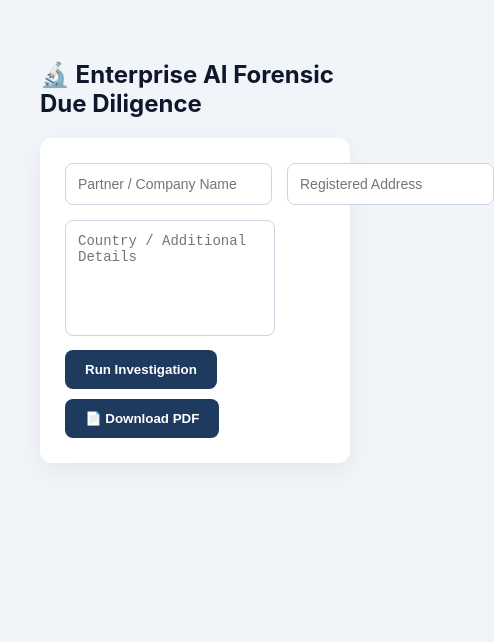
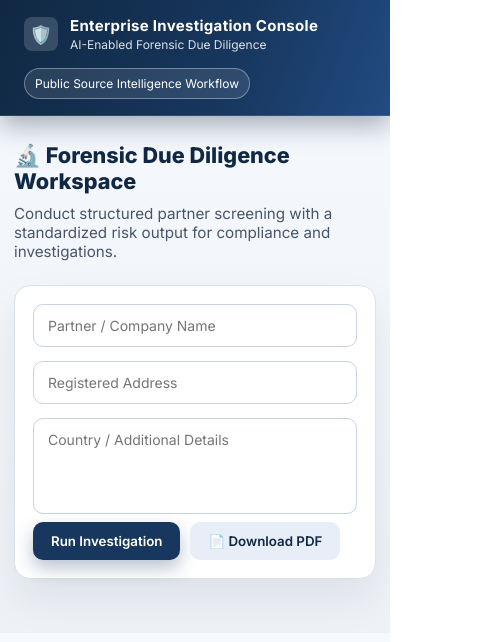
Before and after one commit to prahaislife-png/ai-forensic-dd, a website: page index.html in a window 390 px wide. Shown: the whole page, 494 px wide, since content can reach past the window. Drawn offline with Linux system fonts and the light colour scheme.

Commit message:
Add files via upload

```diff
--- a/index.html
+++ b/index.html
@@ -1,168 +1,358 @@
 <!DOCTYPE html>
-<html>
+<html lang="en">
 <head>
+<meta charset="UTF-8" />
+<meta name="viewport" content="width=device-width, initial-scale=1.0" />
 <title>AI Forensic DD</title>
 
+<link rel="preconnect" href="https://fonts.googleapis.com" />
+<link rel="preconnect" href="https://fonts.gstatic.com" crossorigin />
+<link href="https://fonts.googleapis.com/css2?family=Inter:wght@400;500;600;700;800&display=swap" rel="stylesheet" />
 <script src="https://cdnjs.cloudflare.com/ajax/libs/html2pdf.js/0.10.1/html2pdf.bundle.min.js"></script>
 
 <style>
-
-body{
-font-family: 'Inter', Segoe UI, Arial;
-background:#f1f5f9;
-max-width:1100px;
-margin:auto;
-padding:40px;
+:root {
+  --bg: #eef2f7;
+  --surface: #ffffff;
+  --surface-alt: #f8fafc;
+  --primary: #17375e;
+  --primary-strong: #102843;
+  --accent: #2e5b9f;
+  --text: #0f172a;
+  --text-muted: #475569;
+  --border: #d8e1ec;
+  --shadow: 0 20px 40px rgba(15, 23, 42, 0.08);
 }
 
-h2{
-color:#0f172a;
-margin-bottom:20px;
+* {
+  box-sizing: border-box;
 }
 
-.formCard{
-background:white;
-padding:25px;
-border-radius:12px;
-box-shadow:0 8px 24px rgba(0,0,0,0.06);
-margin-bottom:25px;
+body {
+  margin: 0;
+  font-family: "Inter", "Segoe UI", Arial, sans-serif;
+  background: linear-gradient(180deg, #f6f9fd 0%, var(--bg) 100%);
+  color: var(--text);
 }
 
-.inputRow{
-display:flex;
-gap:15px;
-margin-bottom:15px;
+.page {
+  max-width: 1120px;
+  margin: 0 auto;
+  padding: 0 24px 40px;
 }
 
-input, textarea{
-flex:1;
-padding:12px;
-border-radius:8px;
-border:1px solid #cbd5e1;
-font-size:14px;
+.topBar {
+  background: linear-gradient(110deg, var(--primary-strong) 0%, var(--primary) 60%, #224b82 100%);
+  color: #fff;
+  border-bottom: 1px solid rgba(255, 255, 255, 0.12);
+  box-shadow: 0 10px 24px rgba(16, 40, 67, 0.35);
 }
 
-textarea{
-height:90px;
-resize:none;
+.topBarInner {
+  max-width: 1120px;
+  margin: 0 auto;
+  padding: 16px 24px;
+  display: flex;
+  align-items: center;
+  justify-content: space-between;
+  gap: 16px;
 }
 
-button{
-padding:12px 20px;
-margin-top:10px;
-margin-right:10px;
-background:#1E3A5F;
-color:white;
-border:none;
-border-radius:8px;
-cursor:pointer;
-font-weight:600;
+.brand {
+  display: flex;
+  align-items: center;
+  gap: 12px;
 }
 
-button:hover{
-opacity:0.9;
+.brandMark {
+  width: 34px;
+  height: 34px;
+  border-radius: 8px;
+  background: rgba(255, 255, 255, 0.16);
+  display: grid;
+  place-items: center;
+  font-size: 18px;
 }
 
-.report{
-background:white;
-padding:35px;
-margin-top:20px;
-border-radius:14px;
-box-shadow:0 10px 28px rgba(0,0,0,0.07);
+.brandTitle {
+  margin: 0;
+  font-size: 15px;
+  font-weight: 700;
+  letter-spacing: 0.02em;
 }
 
-.header{
-border-bottom:3px solid #1E3A5F;
-margin-bottom:25px;
-padding-bottom:15px;
+.brandSub {
+  margin: 2px 0 0;
+  font-size: 12px;
+  opacity: 0.85;
 }
 
-.meta{
-font-size:14px;
-color:#475569;
-margin-top:10px;
+.statusPill {
+  font-size: 12px;
+  padding: 7px 10px;
+  border-radius: 999px;
+  border: 1px solid rgba(255, 255, 255, 0.35);
+  background: rgba(255, 255, 255, 0.1);
+  white-space: nowrap;
 }
 
-.risk{
-padding:18px;
-margin-top:20px;
-font-weight:600;
-border-left:6px solid;
-border-radius:8px;
+.heroTitle {
+  margin: 26px 0 10px;
+  font-size: clamp(1.35rem, 2vw, 1.75rem);
+  font-weight: 800;
+  color: var(--primary-strong);
 }
 
-.green{
-background:#ecfdf5;
-border-color:#059669;
-color:#065f46;
+.heroSubtitle {
+  margin: 0 0 24px;
+  font-size: 0.95rem;
+  color: var(--text-muted);
 }
 
-.yellow{
-background:#fffbeb;
-border-color:#D97706;
-color:#92400e;
+.formCard,
+.report {
+  background: var(--surface);
+  border: 1px solid var(--border);
+  border-radius: 16px;
+  box-shadow: var(--shadow);
 }
 
-.red{
-background:#fef2f2;
-border-color:#DC2626;
-color:#991b1b;
+.formCard {
+  padding: 24px;
+  margin-bottom: 26px;
 }
 
-.section{
-margin-top:20px;
-padding:20px;
-background:#f8fafc;
-border-radius:10px;
-border:1px solid #e2e8f0;
+.inputRow {
+  display: grid;
+  grid-template-columns: 1fr 1fr;
+  gap: 14px;
+  margin-bottom: 14px;
 }
 
-.section h3{
-margin-top:0;
-color:#1E3A5F;
-margin-bottom:10px;
+input,
+textarea {
+  width: 100%;
+  padding: 12px 14px;
+  border-radius: 10px;
+  border: 1px solid #c6d3e3;
+  font-size: 14px;
+  font-family: inherit;
+  color: var(--text);
+  background: #fff;
 }
 
-.footer{
-margin-top:35px;
-padding-top:12px;
-border-top:1px solid #e2e8f0;
-font-size:13px;
-color:#64748b;
-text-align:center;
+input:focus,
+textarea:focus {
+  outline: 2px solid #bfdbfe;
+  border-color: #7aa4da;
 }
 
-pre{
-white-space:pre-wrap;
-margin:0;
-font-family:inherit;
+textarea {
+  height: 96px;
+  resize: none;
+  margin-bottom: 4px;
 }
 
+.buttonRow {
+  display: flex;
+  flex-wrap: wrap;
+  gap: 10px;
+}
+
+button {
+  padding: 11px 18px;
+  border: none;
+  border-radius: 10px;
+  cursor: pointer;
+  font-weight: 600;
+  font-family: inherit;
+  transition: transform 0.15s ease, box-shadow 0.15s ease, opacity 0.2s ease;
+}
+
+button:hover {
+  transform: translateY(-1px);
+}
+
+button:active {
+  transform: translateY(0);
+}
+
+button.primary {
+  background: var(--primary);
+  color: #fff;
+  box-shadow: 0 8px 18px rgba(23, 55, 94, 0.3);
+}
+
+button.secondary {
+  background: #e7eef8;
+  color: var(--primary-strong);
+}
+
+.report {
+  padding: 26px;
+  margin-top: 20px;
+}
+
+.header {
+  border-bottom: 2px solid #e3ebf5;
+  margin-bottom: 20px;
+  padding-bottom: 14px;
+}
+
+.header h2 {
+  margin: 0;
+  font-size: 1.3rem;
+  color: var(--primary-strong);
+}
+
+.meta {
+  margin-top: 10px;
+  color: var(--text-muted);
+  font-size: 0.92rem;
+  line-height: 1.5;
+}
+
+.risk {
+  padding: 16px;
+  margin-top: 18px;
+  font-weight: 700;
+  border-left: 6px solid;
+  border-radius: 10px;
+  font-size: 0.95rem;
+}
+
+.green {
+  background: #ecfdf5;
+  border-color: #059669;
+  color: #065f46;
+}
+
+.yellow {
+  background: #fffbeb;
+  border-color: #d97706;
+  color: #92400e;
+}
+
+.red {
+  background: #fef2f2;
+  border-color: #dc2626;
+  color: #991b1b;
+}
+
+#sections {
+  display: grid;
+  gap: 14px;
+  margin-top: 14px;
+}
+
+.section {
+  padding: 16px 18px;
+  background: var(--surface-alt);
+  border: 1px solid #e1e8f2;
+  border-radius: 12px;
+}
+
+.sectionHead {
+  display: flex;
+  align-items: center;
+  gap: 10px;
+  margin-bottom: 8px;
+}
+
+.sectionIcon {
+  width: 28px;
+  height: 28px;
+  border-radius: 8px;
+  background: #dce8f7;
+  display: grid;
+  place-items: center;
+  font-size: 15px;
+}
+
+.sectionTitle {
+  margin: 0;
+  font-size: 0.98rem;
+  color: var(--primary);
+  font-weight: 700;
+}
+
+.sectionBody {
+  margin: 0;
+  white-space: pre-wrap;
+  font-family: inherit;
+  color: #1e293b;
+  line-height: 1.55;
+  font-size: 0.92rem;
+}
+
+.footer {
+  margin-top: 24px;
+  padding-top: 12px;
+  border-top: 1px solid #e4eaf3;
+  font-size: 12px;
+  color: #64748b;
+  text-align: center;
+}
+
+@media (max-width: 860px) {
+  .topBarInner {
+    flex-direction: column;
+    align-items: flex-start;
+  }
+
+  .statusPill {
+    align-self: flex-start;
+  }
+
+  .inputRow {
+    grid-template-columns: 1fr;
+  }
+
+  .formCard,
+  .report {
+    padding: 18px;
+  }
+
+  .page {
+    padding: 0 14px 28px;
+  }
+}
 </style>
 </head>
 
 <body>
+<div class="topBar">
+  <div class="topBarInner">
+    <div class="brand">
+      <div class="brandMark">🛡️</div>
+      <div>
+        <p class="brandTitle">Enterprise Investigation Console</p>
+        <p class="brandSub">AI-Enabled Forensic Due Diligence</p>
+      </div>
+    </div>
+    <div class="statusPill">Public Source Intelligence Workflow</div>
+  </div>
+</div>
 
-<h2>🔬 Enterprise AI Forensic Due Diligence</h2>
+<div class="page">
+  <h2 class="heroTitle">🔬 Forensic Due Diligence Workspace</h2>
+  <p class="heroSubtitle">Conduct structured partner screening with a standardized risk output for compliance and investigations.</p>
 
   <div class="formCard">
-
     <div class="inputRow">
-<input type="text" id="partnerName" placeholder="Partner / Company Name">
-<input type="text" id="partnerAddress" placeholder="Registered Address">
+      <input type="text" id="partnerName" placeholder="Partner / Company Name" />
+      <input type="text" id="partnerAddress" placeholder="Registered Address" />
     </div>
 
     <textarea id="input" placeholder="Country / Additional Details"></textarea>
 
-<br>
-
-<button onclick="run()">Run Investigation</button>
-<button onclick="downloadPDF()">📄 Download PDF</button>
-
+    <div class="buttonRow">
+      <button class="primary" onclick="run()">Run Investigation</button>
+      <button class="secondary" onclick="downloadPDF()">📄 Download PDF</button>
+    </div>
   </div>
 
   <div id="report" class="report" style="display:none">
-
     <div class="header">
       <h2>Forensic Due Diligence Report</h2>
       <div class="meta" id="meta"></div>
@@ -175,11 +365,10 @@ font-family:inherit;
     <div class="footer">
       Created by Govind • Enterprise AI Compliance Platform
     </div>
-
+  </div>
 </div>
 
 <script>
-
 async function run(){
 
   document.getElementById("report").style.display="block";
@@ -243,11 +432,32 @@ let html="";
 
   parts.forEach(p=>{
     if(p.trim().length>40){
-html+='<div class="section"><pre>'+p+'</pre></div>';
+      const title=(p.split(":")[0] || "Investigation Section").trim();
+      html+='<div class="section">'+
+        '<div class="sectionHead">'+
+          '<div class="sectionIcon">'+getSectionIcon(title)+'</div>'+
+          '<h3 class="sectionTitle">'+title+'</h3>'+
+        '</div>'+
+        '<pre class="sectionBody">'+p+'</pre>'+
+      '</div>';
     }
   });
 
   document.getElementById("sections").innerHTML=html;
+}
+
+function getSectionIcon(title){
+  const t=(title || "").toLowerCase();
+
+  if(t.includes("overview")) return "🏢";
+  if(t.includes("ownership") || t.includes("management")) return "👥";
+  if(t.includes("address")) return "📍";
+  if(t.includes("media") || t.includes("reputation")) return "📰";
+  if(t.includes("legal") || t.includes("regulatory")) return "⚖️";
+  if(t.includes("sanctions")) return "🚫";
+  if(t.includes("risk") || t.includes("conclusion")) return "📊";
+
+  return "📁";
 }
 
 function downloadPDF(){
@@ -260,7 +470,6 @@ html2canvas:{scale:2},
     jsPDF:{unit:'in',format:'a4',orientation:'portrait'}
   }).from(element).save();
 }
-
 </script>
 
 </body>
```
Lines whose indentation alone changed are shown as unchanged.
